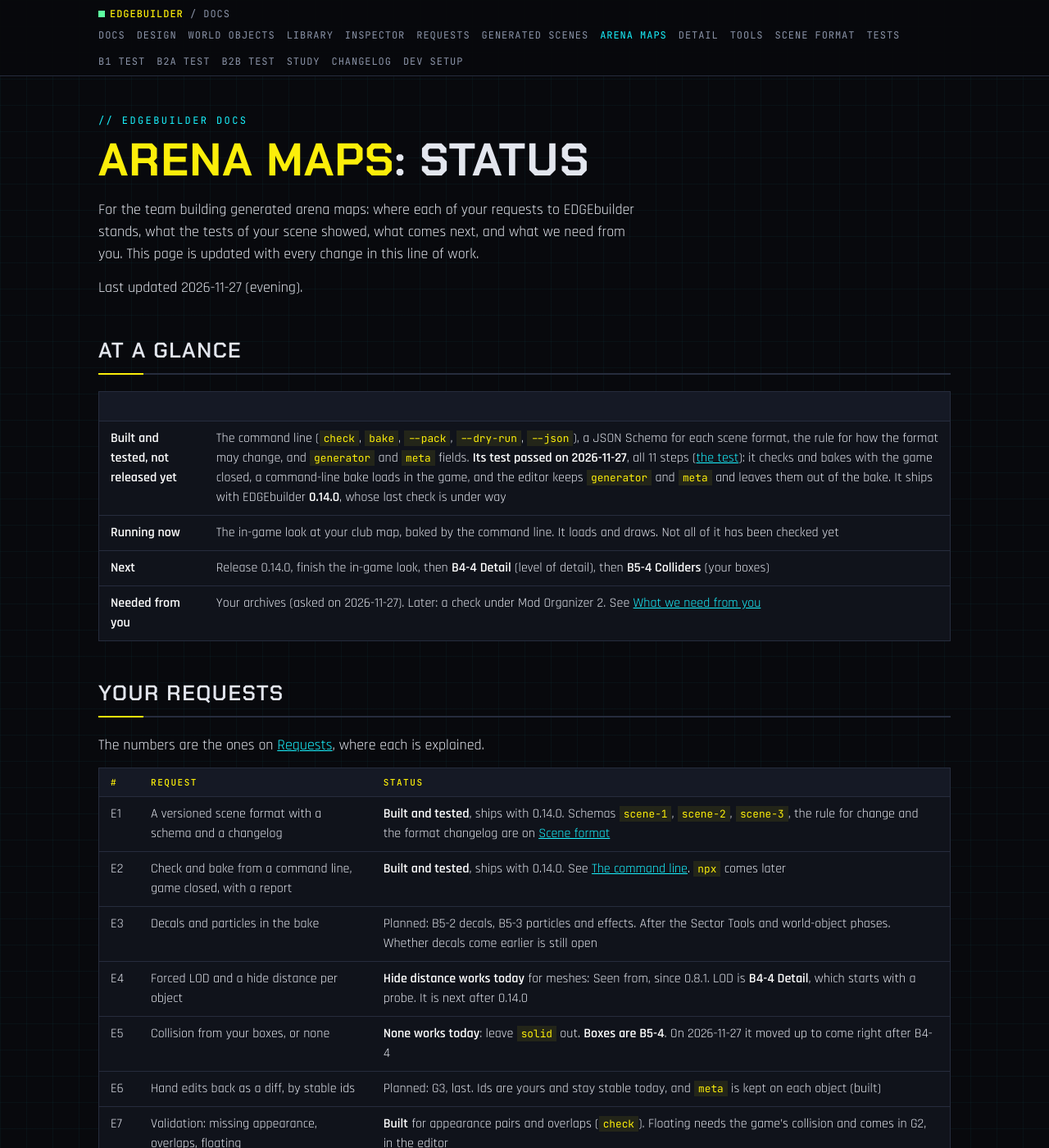
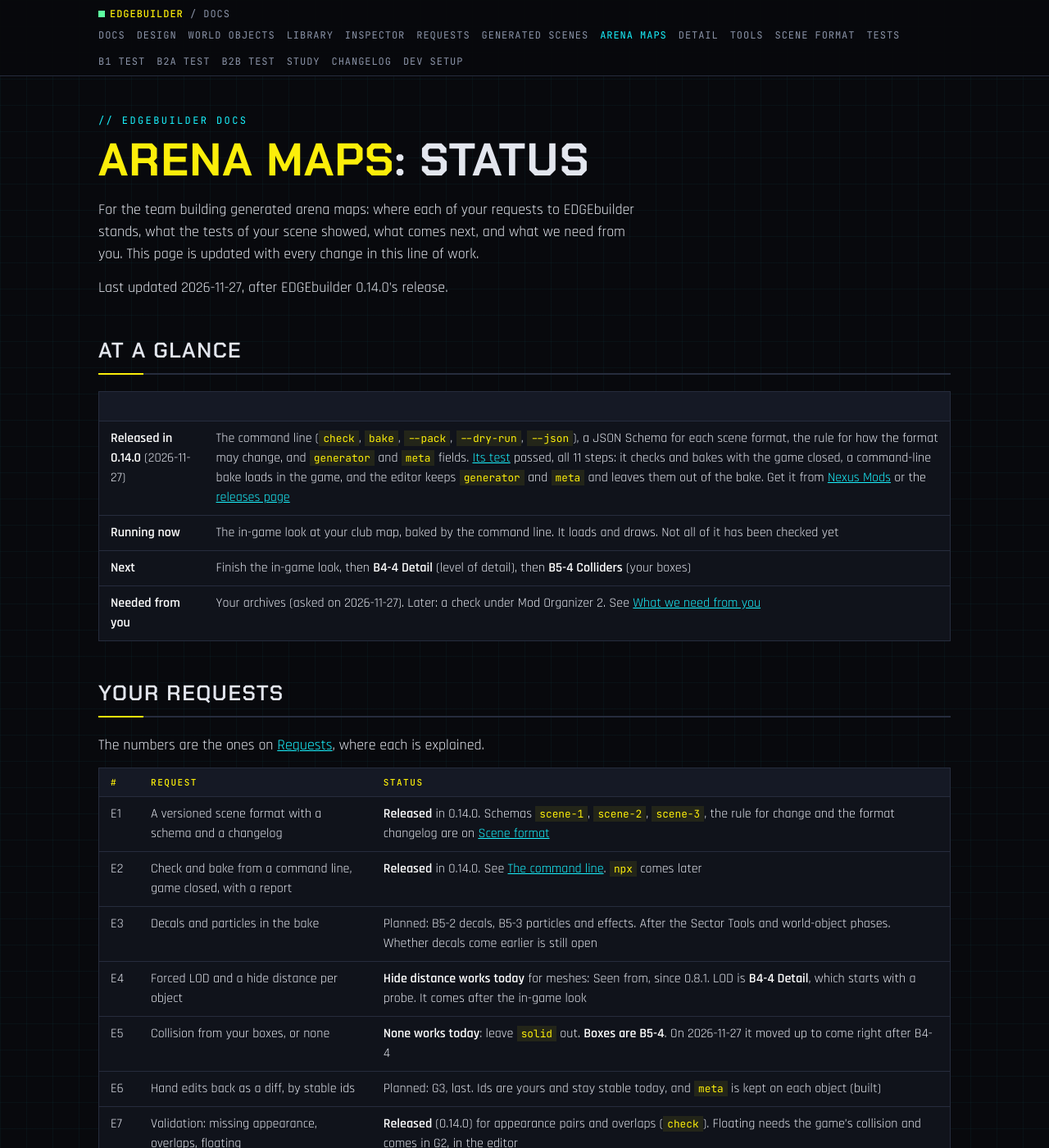
Before and after one commit to Edgemodders/EDGEbuilder, a Jekyll site: the page built from docs/arena.md, in a window 1280 px wide and 1400 px high. Shown: the whole window at 82% size. Built offline with Jekyll 4.4.1, drawn with Linux system fonts in a browser that asks for light colours; some of the changed text lies outside the part shown.

Commit message:
0.14.0 released: the arena page, the roadmap row and CLAUDE.md
Co-Authored-By: Claude Opus 5.5 <noreply@anthropic.com>

````diff
--- a/docs/arena.md
+++ b/docs/arena.md
@@ -6,15 +6,15 @@ title: Arena maps
 
 For the team building generated arena maps: where each of your requests to EDGEbuilder stands, what the tests of your scene showed, what comes next, and what we need from you. This page is updated with every change in this line of work.
 
-Last updated 2026-11-27 (evening).
+Last updated 2026-11-27, after EDGEbuilder 0.14.0's release.
 
 ## At a glance
 
 | | |
 |---|---|
-| **Built and tested, not released yet** | The command line (`check`, `bake`, `--pack`, `--dry-run`, `--json`), a JSON Schema for each scene format, the rule for how the format may change, and `generator` and `meta` fields. **Its test passed on 2026-11-27**, all 11 steps ([the test](testing.md#g1-the-command-line-and-the-scene-contract-0140)): it checks and bakes with the game closed, a command-line bake loads in the game, and the editor keeps `generator` and `meta` and leaves them out of the bake. It ships with EDGEbuilder **0.14.0**, whose last check is under way |
+| **Released in 0.14.0** (2026-11-27) | The command line (`check`, `bake`, `--pack`, `--dry-run`, `--json`), a JSON Schema for each scene format, the rule for how the format may change, and `generator` and `meta` fields. [Its test](testing.md#g1-the-command-line-and-the-scene-contract-0140) passed, all 11 steps: it checks and bakes with the game closed, a command-line bake loads in the game, and the editor keeps `generator` and `meta` and leaves them out of the bake. Get it from [Nexus Mods](https://www.nexusmods.com/cyberpunk2077/mods/36627) or the [releases page](https://github.com/Edgemodders/EDGEbuilder/releases/tag/v0.14.0) |
 | **Running now** | The in-game look at your club map, baked by the command line. It loads and draws. Not all of it has been checked yet |
-| **Next** | Release 0.14.0, finish the in-game look, then **B4-4 Detail** (level of detail), then **B5-4 Colliders** (your boxes) |
+| **Next** | Finish the in-game look, then **B4-4 Detail** (level of detail), then **B5-4 Colliders** (your boxes) |
 | **Needed from you** | Your archives (asked on 2026-11-27). Later: a check under Mod Organizer 2. See [What we need from you](#what-we-need-from-you) |
 
 ## Your requests
@@ -23,16 +23,16 @@ The numbers are the ones on [Requests](requests.md), where each is explained.
 
 | # | Request | Status |
 |---|---|---|
-| E1 | A versioned scene format with a schema and a changelog | **Built and tested**, ships with 0.14.0. Schemas `scene-1`, `scene-2`, `scene-3`, the rule for change and the format changelog are on [Scene format](scene.md) |
-| E2 | Check and bake from a command line, game closed, with a report | **Built and tested**, ships with 0.14.0. See [The command line](#the-command-line). `npx` comes later |
+| E1 | A versioned scene format with a schema and a changelog | **Released** in 0.14.0. Schemas `scene-1`, `scene-2`, `scene-3`, the rule for change and the format changelog are on [Scene format](scene.md) |
+| E2 | Check and bake from a command line, game closed, with a report | **Released** in 0.14.0. See [The command line](#the-command-line). `npx` comes later |
 | E3 | Decals and particles in the bake | Planned: B5-2 decals, B5-3 particles and effects. After the Sector Tools and world-object phases. Whether decals come earlier is still open |
-| E4 | Forced LOD and a hide distance per object | **Hide distance works today** for meshes: Seen from, since 0.8.1. LOD is **B4-4 Detail**, which starts with a probe. It is next after 0.14.0 |
+| E4 | Forced LOD and a hide distance per object | **Hide distance works today** for meshes: Seen from, since 0.8.1. LOD is **B4-4 Detail**, which starts with a probe. It comes after the in-game look |
 | E5 | Collision from your boxes, or none | **None works today**: leave `solid` out. **Boxes are B5-4**. On 2026-11-27 it moved up to come right after B4-4 |
 | E6 | Hand edits back as a diff, by stable ids | Planned: G3, last. Ids are yours and stay stable today, and `meta` is kept on each object (built) |
-| E7 | Validation: missing appearance, overlaps, floating | **Built** for appearance pairs and overlaps (`check`). Floating needs the game's collision and comes in G2, in the editor |
+| E7 | Validation: missing appearance, overlaps, floating | **Released** (0.14.0) for appearance pairs and overlaps (`check`). Floating needs the game's collision and comes in G2, in the editor |
 | E8 | A fixed "booth" scene with three lights | After B5-1 lights and REDnode's shot list |
 | E9 | Decal preview: which faces, which way round | With B5-2 decals |
-| E10 | Dry run | **Built**: `check`, and `bake --dry-run`. A dry run on the service's tools comes as they are added |
+| E10 | Dry run | **Released** (0.14.0): `check`, and `bake --dry-run`. A dry run on the service's tools comes as they are added |
 | E11 | Stable, versioned interfaces | **Written**: the rule on [Scene format](scene.md) also covers the service's tool names |
 | E12 | Mod Organizer 2 | Half: `bake --out <folder> --pack` writes the `archive/pc/mod` layout MO2 wants, into any folder you name. What EDGEbuilder sees inside a game run by MO2 needs your check (G-6) |
 
@@ -72,7 +72,7 @@ Three of the four floor pieces and many wall pieces have no collision data. **Th
 
 ## The command line
 
-It ships with 0.14.0, in the package as `edgebuilder/cli.mjs`; [its test](testing.md#g1-the-command-line-and-the-scene-contract-0140) passed on 2026-11-27. It runs with Node. It needs REDbridge and the game's folder (it was tested with REDbridge 0.20.0). Until 0.14.0 is released, it can be built from the repository: `npm install`, `npm run build`.
+It is in EDGEbuilder 0.14.0 and later, in the package as `edgebuilder/cli.mjs` (installed, under `red4ext\plugins\REDnode\apps\edgebuilder\` in the game folder; or take it from the zip). It runs with Node. It needs REDbridge and the game's folder (it was tested with REDbridge 0.20.0).
 
 ```
 node edgebuilder/cli.mjs check my_arena.scene.json
@@ -100,20 +100,20 @@ In order:
 
 | # | Step | What it gives you |
 |---|---|---|
-| 1 | Release **0.14.0** (the command line and the scene contract passed their test on 2026-11-27) | The command line and the schemas, released |
-| 2 | Finish the in-game look (G-2 to G-5): the hitch and frame rate, pop-in distances, opening the scene in the editor, all three maps in one sector, and whether a swapped-in bake is used | Whether a big scene must be baked as several sectors, and whether big scenes are edited in the game or in REDcode's sector view (G2) |
-| 3 | **B4-4 Detail**: a probe of what a baked mesh node can hold (it has no forced LOD field, and `lodLevelScales` is untried), then a Detail setting per object | Props that keep their finest shape at a distance (E4) |
-| 4 | **B5-4 Colliders**: a probe of the nine fields where your `worldCollisionNode` differs from ours, then a `collider` kind in the scene and the bake | Your boxes baked by EDGEbuilder (E5), so the maps can be walked |
-| 5 | Sector Tools (the 3D view and previews), world objects, editing the world, quest places | EDGEbuilder's other planned work |
-| 6 | The rest of B5: lights, decals, particles and effects, sounds | E3, E8, E9 |
-| 7 | **G2** big scenes in the editor, **G3** the round trip | E6, E7's floating check |
+| ✓ | **0.14.0 released** on 2026-11-27 | The command line and the schemas |
+| 1 | Finish the in-game look (G-2 to G-5): the hitch and frame rate, pop-in distances, opening the scene in the editor, all three maps in one sector, and whether a swapped-in bake is used | Whether a big scene must be baked as several sectors, and whether big scenes are edited in the game or in REDcode's sector view (G2) |
+| 2 | **B4-4 Detail**: a probe of what a baked mesh node can hold (it has no forced LOD field, and `lodLevelScales` is untried), then a Detail setting per object | Props that keep their finest shape at a distance (E4) |
+| 3 | **B5-4 Colliders**: a probe of the nine fields where your `worldCollisionNode` differs from ours, then a `collider` kind in the scene and the bake | Your boxes baked by EDGEbuilder (E5), so the maps can be walked |
+| 4 | Sector Tools (the 3D view and previews), world objects, editing the world, quest places | EDGEbuilder's other planned work |
+| 5 | The rest of B5: lights, decals, particles and effects, sounds | E3, E8, E9 |
+| 6 | **G2** big scenes in the editor, **G3** the round trip | E6, E7's floating check |
 
 ## What we need from you
 
 | What | Why | State |
 |---|---|---|
 | **Your archives** for the meshes your scene uses | So the in-game look draws all 3,501 objects of the club map, not 2,591, and `check` can read your files | Asked on 2026-11-27 |
-| **A check under Mod Organizer 2** (G-6), after 0.14.0 | We have no MO2 setup. The question: inside a game run by MO2, does EDGEbuilder see your mods (Assets tab, Mods), and does the Bake tab see a bake installed through MO2 as in the game? | Steps will follow with 0.14.0 |
+| **A check under Mod Organizer 2** (G-6), with 0.14.0 | We have no MO2 setup. The question: inside a game run by MO2, does EDGEbuilder see your mods (Assets tab, Mods), and does the Bake tab see a bake installed through MO2 as in the game? | 0.14.0 is out; the steps for this check will be posted here |
 | Your view on decals before world objects | Decals (B5-2) moving ahead of world objects is still open. You said decals decide whether you can leave your current tool | Welcome any time |
 | Notes on the command line once you try it | Missing report fields, unclear codes, options you need | Welcome any time |
 
````
Also changed, not shown: CLAUDE.md (+1 -1 lines), docs/index.md (+1 -1 lines).
